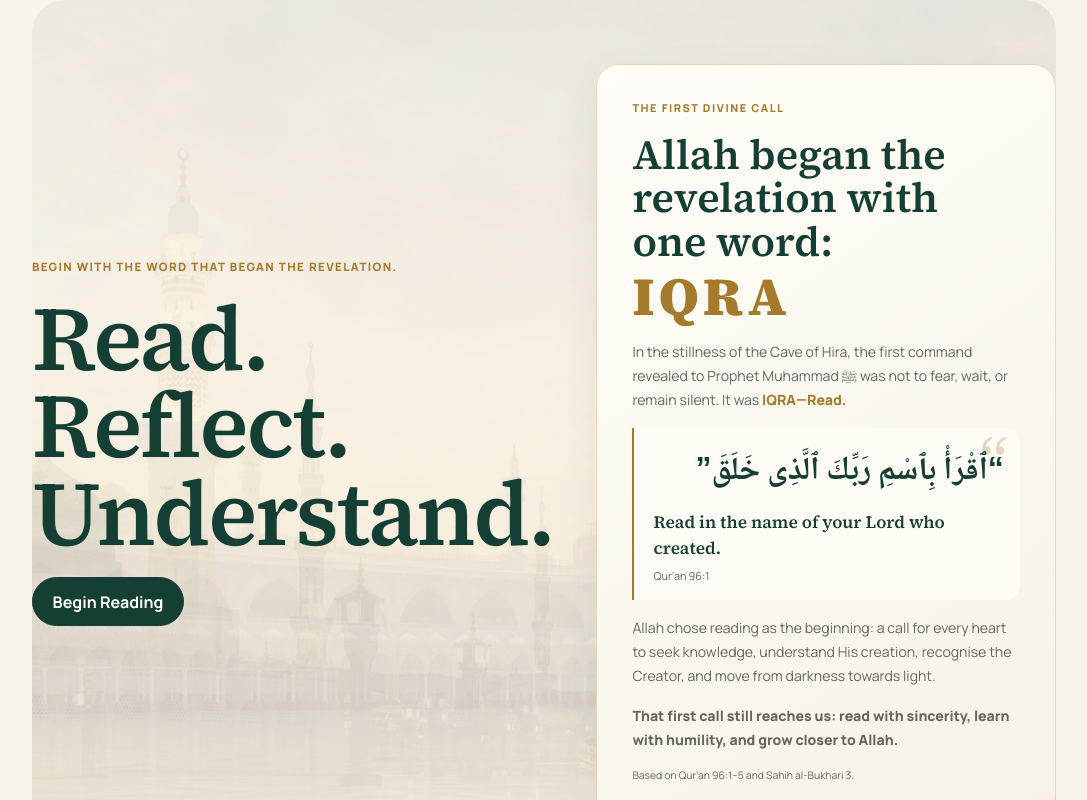
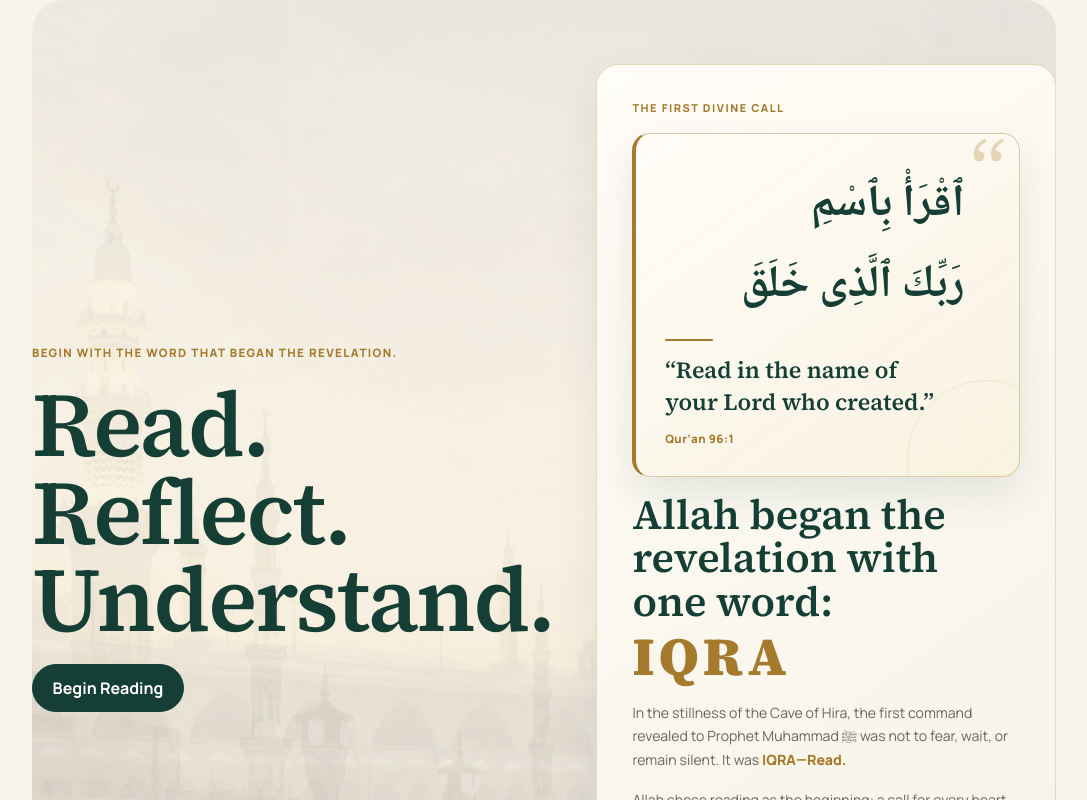
Before and after one commit to arzoochelsea/iqra, a Next.js app: page / in a window 1280 px wide. Shown: the top 800 px of the page, without its empty margins (96-1183 px from the left). Built offline with nearby package versions, Linux system fonts and the light colour scheme.

Commit message:
Highlight opening revelation on homepage

```diff
--- a/src/app/globals.css
+++ b/src/app/globals.css
@@ -71,6 +71,13 @@ button,input { font:inherit; }
 .home-verse-card p { position:relative; padding-right:1rem; color:var(--green); font:600 1.08rem/1.45 var(--font-serif); }
 .home-verse-card .home-verse-arabic { margin-bottom:.65rem; padding-right:0; font:600 clamp(1.55rem,4vw,2rem)/1.75 var(--font-arabic); text-align:right; }
 .home-verse-card small { display:block; margin-top:.45rem; color:var(--muted); font-size:.68rem; }
+.home-verse-highlight { overflow:hidden; width:100%; border:1px solid color-mix(in srgb,var(--gold) 38%,transparent); border-left:4px solid var(--gold); border-radius:1.1rem; background:linear-gradient(145deg,rgba(255,253,247,.98),rgba(248,241,223,.94)); padding:clamp(1.25rem,4vw,1.8rem); box-shadow:0 16px 42px rgb(21 63 53/.11),inset 0 1px rgb(255 255 255/.8); }
+.home-verse-highlight::after { position:absolute; inset:auto -3rem -4rem auto; width:10rem; height:10rem; border:1px solid color-mix(in srgb,var(--gold) 12%,transparent); border-radius:50%; content:""; }
+.home-verse-highlight .home-verse-mark { top:-.2rem; right:.8rem; font-size:5rem; }
+.home-verse-highlight .home-verse-arabic { margin:0; padding:.2rem clamp(.6rem,4vw,1.6rem) .75rem 0; font-size:clamp(1.8rem,6.8vw,2.8rem); line-height:1.8; text-wrap:balance; }
+.home-verse-rule { width:3rem; height:2px; margin-bottom:.8rem; border-radius:999px; background:var(--gold); }
+.home-verse-highlight .home-verse-translation { max-width:28rem; padding-right:0; font-size:clamp(1.15rem,3.5vw,1.45rem); line-height:1.4; text-wrap:balance; }
+.home-verse-highlight small { margin-top:.7rem; color:var(--gold); font-size:.72rem; font-weight:800; letter-spacing:.04em; }
 .dua-library { min-width:0; }
 .dua-count { margin-block:1rem .75rem; color:var(--muted); font-size:.72rem; font-weight:750; }
 .dua-list { display:grid; gap:1rem; }
--- a/src/app/page.tsx
+++ b/src/app/page.tsx
@@ -30,14 +30,15 @@ export default function Home() {
 
       <section id="why-iqra" className="home-why-iqra" aria-labelledby="home-why-title">
         <p className="home-why-label">The first divine call</p>
+        <div className="home-verse-card home-verse-highlight">
+          <span className="home-verse-mark" aria-hidden="true">“</span>
+          <p className="home-verse-arabic arabic" lang="ar" dir="rtl">ٱقْرَأْ بِٱسْمِ رَبِّكَ ٱلَّذِى خَلَقَ</p>
+          <div className="home-verse-rule" aria-hidden="true" />
+          <p className="home-verse-translation">“Read in the name of your Lord who created.”</p>
+          <small>Qur’an 96:1</small>
+        </div>
         <h2 id="home-why-title">Allah began the revelation with one word: <strong>IQRA</strong></h2>
         <p>In the stillness of the Cave of Hira, the first command revealed to Prophet Muhammad ﷺ was not to fear, wait, or remain silent. It was <strong>IQRA—Read.</strong></p>
-        <div className="home-verse-card">
-          <span aria-hidden="true">“</span>
-          <p className="home-verse-arabic arabic" lang="ar" dir="rtl">“ٱقْرَأْ بِٱسْمِ رَبِّكَ ٱلَّذِى خَلَقَ”</p>
-          <p>Read in the name of your Lord who created.</p>
-          <small>Qur’an 96:1</small>
-        </div>
         <p>Allah chose reading as the beginning: a call for every heart to seek knowledge, understand His creation, recognise the Creator, and move from darkness towards light.</p>
         <p className="home-hira-closing">That first call still reaches us: read with sincerity, learn with humility, and grow closer to Allah.</p>
         <small className="home-hira-source">Based on Qur’an 96:1–5 and Sahih al-Bukhari 3.</small>
```
